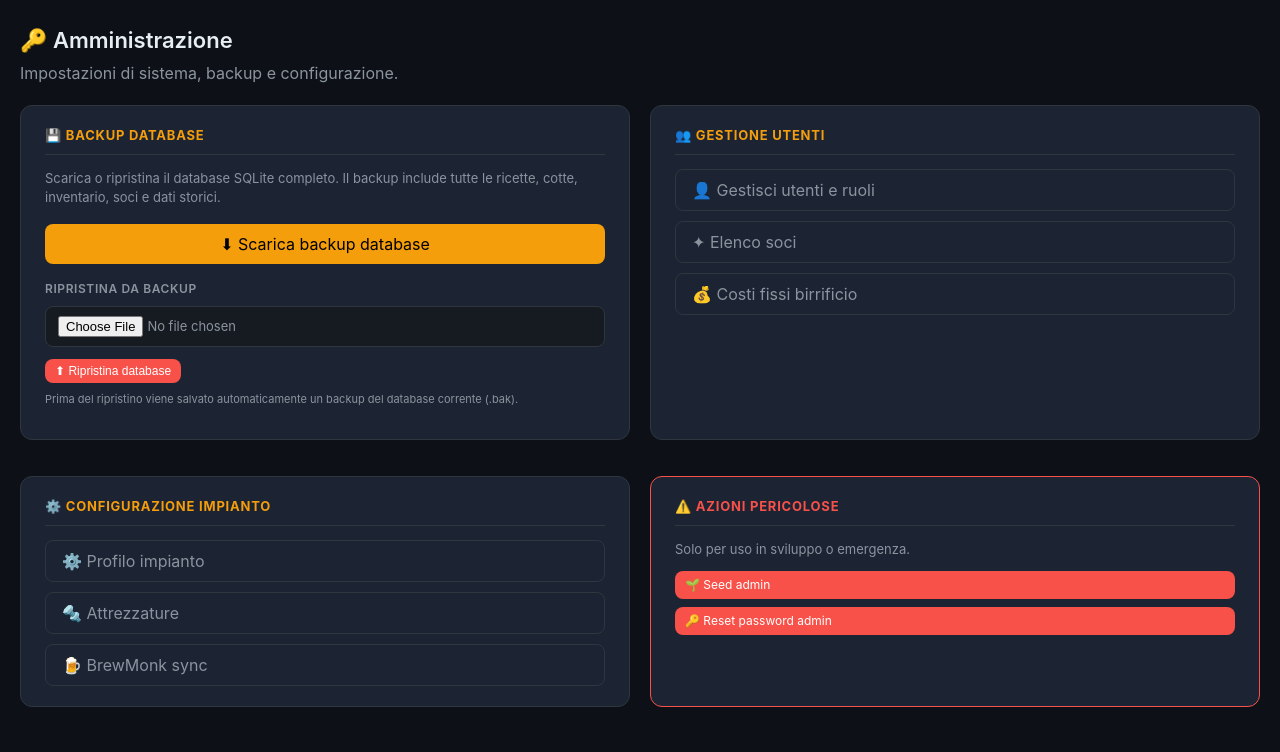
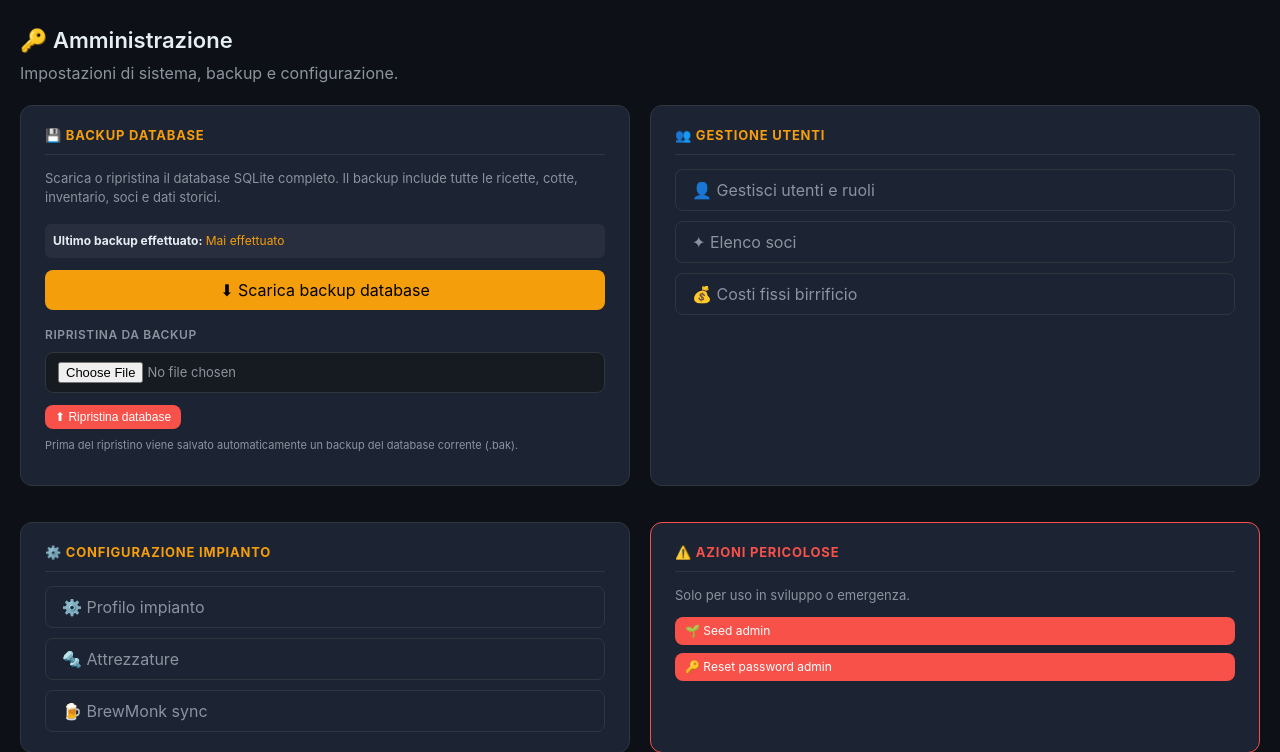
Before and after one commit to smaranghi-spec/Gestionale-Birra, a FastAPI app: page /amministrazione in a window 1280 px wide. Shown: the part 53-805 px from the top of the page. Run offline with FastAPI, Linux system fonts and the light colour scheme; the visitor is signed in with stand-in values (Sample User, id 1); data that the repository does not hold is empty; parts of the project's set-up code (start-up, migrations or seed data) failed here and were passed over.

Commit message:
Feat: Add backup counter and forced backup modal

```diff
--- a/app/main.py
+++ b/app/main.py
@@ -203,8 +203,23 @@ app.include_router(dashboard.router)
 def amministrazione(request: Request):
     if request.session.get("ruolo") != "admin":
         return RedirectResponse("/", status_code=303)
+
+    from .db import SessionLocal
+    from .models import Impostazioni
+    db = SessionLocal()
+    ultimo_backup = "Mai effettuato"
+    try:
+        imp = db.query(Impostazioni).filter(Impostazioni.chiave == "ultimo_backup").first()
+        if imp and imp.valore:
+            ultimo_backup = imp.valore
+    except Exception:
+        pass
+    finally:
+        db.close()
+
     return templates.TemplateResponse(request, "amministrazione.html", {
         "session": request.session,
+        "ultimo_backup": ultimo_backup
     })
 
 
--- a/app/routers/export_db.py
+++ b/app/routers/export_db.py
@@ -23,6 +23,24 @@ def export_db(request: Request):
         return HTMLResponse("Database non trovato", status_code=404)
     ts = datetime.now().strftime("%Y%m%d_%H%M%S")
     fname = f"gestionale_birra_{ts}.db"
+
+    # Aggiorna ultimo backup nel database
+    from .db import SessionLocal
+    from .models import Impostazioni
+    db = SessionLocal()
+    try:
+        imp = db.query(Impostazioni).filter(Impostazioni.chiave == "ultimo_backup").first()
+        if not imp:
+            imp = Impostazioni(chiave="ultimo_backup", valore=datetime.now().strftime("%Y-%m-%d %H:%M:%S"))
+            db.add(imp)
+        else:
+            imp.valore = datetime.now().strftime("%Y-%m-%d %H:%M:%S")
+        db.commit()
+    except Exception as e:
+        pass
+    finally:
+        db.close()
+
     return FileResponse(
         DB_PATH,
         media_type="application/octet-stream",
--- a/templates/amministrazione.html
+++ b/templates/amministrazione.html
@@ -17,6 +17,9 @@
     <p style="font-size:13px;color:var(--muted);margin-bottom:16px;">
       Scarica o ripristina il database SQLite completo. Il backup include tutte le ricette, cotte, inventario, soci e dati storici.
     </p>
+    <div style="font-size:12px; margin-bottom:12px; padding:8px; background:rgba(255,255,255,0.05); border-radius:6px;">
+      <strong>Ultimo backup effettuato:</strong> <span style="color:var(--amber);">{{ ultimo_backup }}</span>
+    </div>
     <a href="/admin/export-db" class="btn btn-primary" style="display:block;text-align:center;margin-bottom:10px;">
       ⬇ Scarica backup database
     </a>
--- a/templates/base.html
+++ b/templates/base.html
@@ -349,6 +349,27 @@ function closeMM() {
   document.getElementById('hamburger-btn').textContent = '☰';
 }
 
+<!-- Backup Urgente Modal -->
+<div id="modal-backup" style="display:none; position:fixed; top:0; left:0; width:100%; height:100%; background:rgba(0,0,0,0.85); z-index:99999; justify-content:center; align-items:center;">
+  <div style="background:var(--card); padding:30px; border-radius:12px; width:90%; max-width:400px; text-align:center; border:2px solid var(--red); box-shadow:0 0 40px rgba(255,0,0,0.2);">
+    <div style="font-size:40px; margin-bottom:15px;">⚠️</div>
+    <h2 style="color:var(--red); margin-top:0;">Backup Obbligatorio!</h2>
+    <p style="color:var(--text); font-size:14px;">
+      Sono passati <strong id="giorni-backup">più di 30</strong> giorni dall'ultimo backup del database.<br><br>
+      Per prevenire perdite di dati, sei <strong>obbligato</strong> a scaricare il backup prima di poter continuare a usare il gestionale.
+    </p>
+    <a href="/admin/export-db" class="btn btn-danger" style="display:block; padding:12px; font-size:16px; margin-top:20px; font-weight:bold;" onclick="setTimeout(()=>document.getElementById('modal-backup').style.display='none', 2000)">
+      ⬇ SCARICA BACKUP ORA
+    </a>
+  </div>
+</div>
+
+<script>
+function toggleMobileMenu() {
+  const m = document.getElementById('mobile-menu');
+  m.style.display = m.style.display === 'none' ? 'flex' : 'none';
+}
+
 function toggleNotifiche() {
   const m = document.getElementById('menu-notifiche');
   m.style.display = m.style.display === 'none' ? 'block' : 'none';
@@ -362,6 +383,13 @@ async function caricaNotifiche() {
   try {
     const res = await fetch('/api/notifiche');
     const data = await res.json();
+
+    // Controlla il backup
+    if (data.backup_urgente === true) {
+      document.getElementById('giorni-backup').textContent = data.giorni_da_backup;
+      document.getElementById('modal-backup').style.display = 'flex';
+    }
+
     const nots = data.notifiche || [];
     const badge = document.getElementById('badge-notifiche');
     const lista = document.getElementById('lista-notifiche');
```
Also changed, not shown: app/models.py (+8 -0 lines), app/routers/api_notifiche.py (+24 -2 lines).
